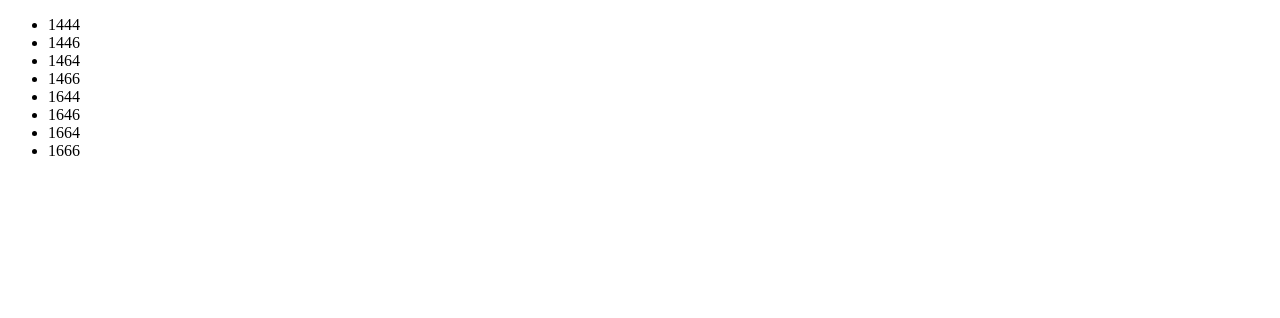
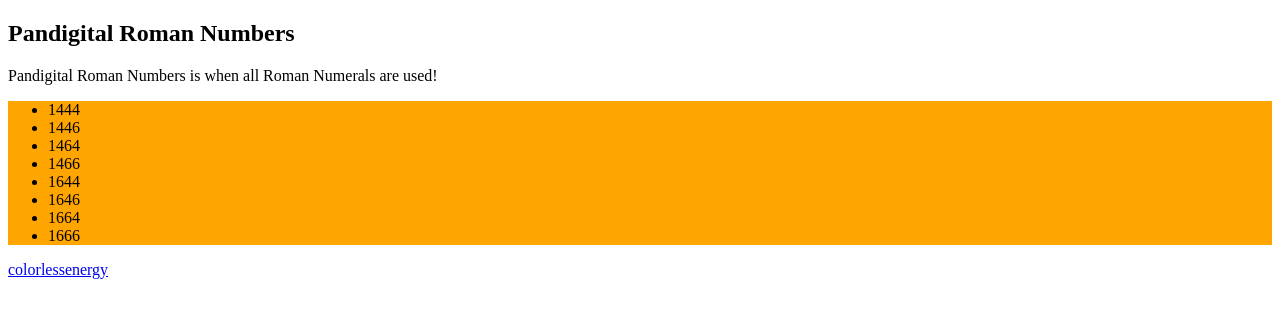
Before and after one commit to colorlessenergy/pandigital-roman-numbers, a plain HTML site: page index.html in a window 1280 px wide. Drawn offline with Linux system fonts and the light colour scheme.

Commit message:
basic display

```diff
--- a/index.html
+++ b/index.html
@@ -5,11 +5,13 @@
   <meta name="viewport" content="width=device-width, initial-scale=1.0">
   <meta http-equiv="X-UA-Compatible" content="ie=edge">
   <title>pandigital roman numbers</title>
+  <link rel="stylesheet" href="main.css">
 </head>
 <body>
-    <ul id="pandigital">
-
-    </ul>
+  <h2>Pandigital Roman Numbers</h2>
+  <p>Pandigital Roman Numbers is when all Roman Numerals are used!</p>
+  <ul id="pandigital"></ul>
+  <footer><a href="https://github.com/colorlessenergy">colorlessenergy</a></footer>
   <script src="main.js"></script>
 </body>
 </html>
--- /dev/null
+++ b/main.css
@@ -0,0 +1,3 @@
+#pandigital {
+  background-color: orange;
+}
```
